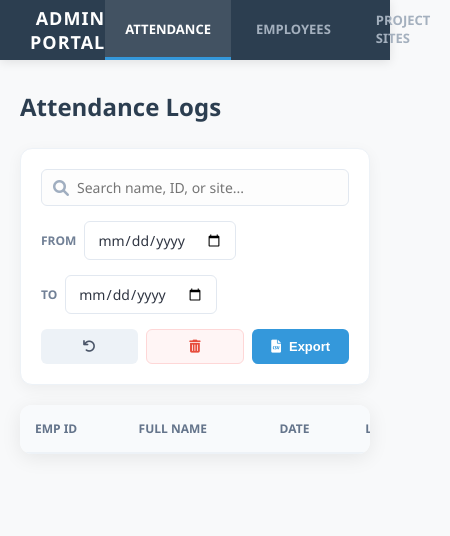
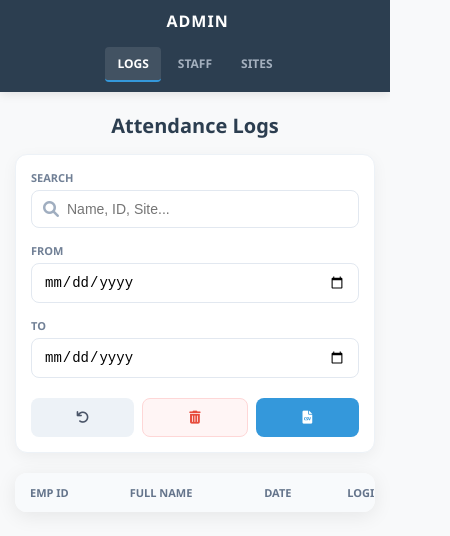
Before and after one commit to YobynnoS/attendance-app, a plain HTML site: page attendance.html in a window 390 px wide. Shown: the whole page, 450 px wide, since content can reach past the window. Drawn offline with nearby package versions, Linux system fonts and the light colour scheme.

Commit message:
Add files via upload

```diff
--- a/attendance.html
+++ b/attendance.html
@@ -18,173 +18,167 @@
     }
 
     * { box-sizing: border-box; }
-    body { margin: 0; background: var(--bg); font-family: 'Segoe UI', Tahoma, Geneva, Verdana, sans-serif; color: var(--text); }
+    body { margin: 0; background: var(--bg); font-family: 'Segoe UI', sans-serif; color: var(--text); overflow-x: hidden; }
 
+    /* Responsive Navbar */
     .navbar {
       background: var(--secondary);
-      height: var(--nav-height);
+      min-height: var(--nav-height);
       display: flex;
+      flex-wrap: wrap;
       align-items: center;
       justify-content: space-between;
-      padding: 0 30px;
+      padding: 10px 20px;
       position: sticky;
       top: 0;
       z-index: 1000;
       box-shadow: 0 2px 10px rgba(0,0,0,0.1);
     }
 
-    .nav-brand { color: var(--white); font-size: 18px; font-weight: bold; letter-spacing: 1px; }
-    .nav-links { display: flex; height: 100%; gap: 5px; }
+    .nav-brand { color: var(--white); font-size: 16px; font-weight: bold; letter-spacing: 1px; }
+    .nav-links { display: flex; gap: 5px; }
 
     .nav-item {
       text-decoration: none;
       color: #a4b0be;
-      padding: 0 20px;
-      display: flex;
-      align-items: center;
-      font-size: 13px;
+      padding: 8px 12px;
+      font-size: 12px;
       font-weight: 600;
-      transition: all 0.3s ease;
-      border-bottom: 3px solid transparent;
+      border-radius: 4px;
+      transition: 0.3s;
     }
 
-    .nav-item:hover { color: var(--white); background: rgba(255,255,255,0.05); }
-    .nav-item.active {
-      color: var(--white);
-      border-bottom: 3px solid var(--primary);
-      background: rgba(255,255,255,0.1);
-    }
+    .nav-item.active { color: var(--white); background: rgba(255,255,255,0.1); border-bottom: 2px solid var(--primary); }
 
-    .main-container { max-width: 1100px; margin: 30px auto; padding: 0 20px; }
-    .page-header { margin-bottom: 25px; }
-    .page-title { margin: 0; font-size: 24px; color: var(--secondary); }
+    /* Layout Containers */
+    .main-container { max-width: 1100px; margin: 20px auto; padding: 0 15px; }
+    .page-title { margin: 0 0 15px 0; font-size: 20px; color: var(--secondary); }
 
+    /* Filter Card - Responsive Grid */
     .filter-card {
       background: var(--white);
-      padding: 20px;
+      padding: 15px;
       border-radius: 12px;
-      display: flex;
-      align-items: center;
+      display: grid;
+      grid-template-columns: 1fr;
       gap: 15px;
-      flex-wrap: wrap;
       box-shadow: 0 4px 15px rgba(0,0,0,0.05);
       border: 1px solid #edf2f7;
       margin-bottom: 20px;
     }
 
-    .filter-group { display: flex; align-items: center; gap: 8px; }
-    .filter-group label { font-weight: 600; color: #718096; font-size: 12px; text-transform: uppercase; }
+    @media (min-width: 768px) {
+      .filter-card { grid-template-columns: 2fr 1fr 1fr auto; align-items: end; }
+    }
 
-    .search-input-wrapper { position: relative; flex: 1; min-width: 200px; }
+    .filter-group { display: flex; flex-direction: column; gap: 5px; }
+    .filter-group label { font-weight: 700; color: #718096; font-size: 11px; text-transform: uppercase; }
+
+    .search-input-wrapper { position: relative; }
     .search-input-wrapper i { position: absolute; left: 12px; top: 50%; transform: translateY(-50%); color: #a0aec0; }
 
     input {
-        padding: 8px 12px;
+        padding: 10px 12px;
         border: 1px solid #e2e8f0;
-        border-radius: 6px;
-        outline: none;
-        font-family: inherit;
-        color: var(--text);
+        border-radius: 8px;
+        width: 100%;
         font-size: 14px;
     }
-    .search-input { width: 100%; padding-left: 35px !important; background: #fdfdfd; }
-    input:focus { border-color: var(--primary); box-shadow: 0 0 0 3px rgba(52, 152, 219, 0.1); }
+    .search-input { padding-left: 35px !important; }
 
-    .button-group { display: flex; gap: 8px; }
-
+    .button-group { display: flex; gap: 8px; margin-top: 5px; }
     .btn-action {
-        padding: 10px 16px;
+        flex: 1;
+        padding: 12px;
         border: none;
-        border-radius: 6px;
+        border-radius: 8px;
         cursor: pointer;
         font-weight: 600;
         font-size: 13px;
         display: flex;
         align-items: center;
+        justify-content: center;
         gap: 8px;
-        transition: all 0.2s;
     }
     .btn-reset { background: #edf2f7; color: #4a5568; }
     .btn-download { background: var(--primary); color: white; }
     .btn-delete-filtered { background: #fff5f5; color: var(--danger); border: 1px solid #fed7d7; }
 
-    .btn-reset:hover { background: #e2e8f0; }
-    .btn-download:hover { opacity: 0.9; transform: translateY(-1px); }
-    .btn-delete-filtered:hover { background: var(--danger); color: white; }
+    /* Table Responsiveness */
+    .table-card {
+        background: var(--white);
+        border-radius: 12px;
+        box-shadow: 0 4px 20px rgba(0,0,0,0.08);
+        overflow: hidden;
+    }
+    .table-responsive { overflow-x: auto; -webkit-overflow-scrolling: touch; }
+    table { width: 100%; border-collapse: collapse; min-width: 600px; }
+    th { background: #f8fafc; color: #64748b; font-size: 11px; text-transform: uppercase; padding: 12px 15px; text-align: left; }
+    td { padding: 12px 15px; border-bottom: 1px solid #f1f5f9; font-size: 13px; }
 
-    .table-card { background: var(--white); border-radius: 12px; overflow: hidden; box-shadow: 0 4px 20px rgba(0,0,0,0.08); }
-    table { width: 100%; border-collapse: collapse; min-width: 700px; }
-    th { background: #f8fafc; color: #64748b; font-weight: 600; font-size: 12px; text-transform: uppercase; padding: 15px; border-bottom: 2px solid #edf2f7; text-align: left; }
-    td { padding: 15px; border-bottom: 1px solid #f1f5f9; font-size: 14px; }
-
-    .no-data { text-align: center; padding: 50px !important; color: #94a3b8; font-style: italic; }
-    .status-login { color: var(--success); font-weight: bold; }
-    .status-logout { color: var(--danger); font-weight: bold; }
     .site-tag {
-        background: #ebf8ff;
-        padding: 4px 10px;
-        border-radius: 20px;
-        font-size: 11px;
-        font-weight: 700;
-        color: #2b6cb0;
-        text-transform: uppercase;
-        border: 1px solid #bee3f8;
+        background: #ebf8ff; padding: 3px 8px; border-radius: 12px;
+        font-size: 10px; font-weight: 700; color: #2b6cb0; border: 1px solid #bee3f8;
     }
 
-    @media (max-width: 900px) {
-      .filter-card { flex-direction: column; align-items: stretch; }
-      .search-input-wrapper { width: 100%; }
-      .button-group { width: 100%; justify-content: space-between; }
-      .btn-action { flex: 1; justify-content: center; }
+    /* Mobile specific adjustments */
+    @media (max-width: 600px) {
+      .navbar { justify-content: center; gap: 10px; }
+      .nav-brand { width: 100%; text-align: center; margin-bottom: 5px; }
+      .page-title { text-align: center; }
+      .btn-action span { display: none; } /* Hide text on tiny screens, show icons only */
+      .btn-action { padding: 12px 5px; }
     }
   </style>
 </head>
 <body>
 
   <nav class="navbar">
-    <div class="nav-brand"><i class="fas fa-shield-halved"></i> ADMIN PORTAL</div>
+    <div class="nav-brand"><i class="fas fa-shield-halved"></i> ADMIN</div>
     <div class="nav-links">
-      <a href="attendance.html" class="nav-item active">ATTENDANCE</a>
-      <a href="employees.html" class="nav-item">EMPLOYEES</a>
-      <a href="projectsites.html" class="nav-item">PROJECT SITES</a>
+      <a href="attendance.html" class="nav-item active">LOGS</a>
+      <a href="employees.html" class="nav-item">STAFF</a>
+      <a href="projectsites.html" class="nav-item">SITES</a>
     </div>
   </nav>
 
   <div class="main-container">
-    <div class="page-header">
-      <h1 class="page-title">Attendance Logs</h1>
-    </div>
+    <h1 class="page-title">Attendance Logs</h1>
 
     <div class="filter-card">
-      <div class="search-input-wrapper">
-        <i class="fas fa-search"></i>
-        <input type="text" id="searchInput" class="search-input" placeholder="Search name, ID, or site..." onkeyup="filterTable()">
+      <div class="filter-group">
+        <label>Search</label>
+        <div class="search-input-wrapper">
+          <i class="fas fa-search"></i>
+          <input type="text" id="searchInput" class="search-input" placeholder="Name, ID, Site..." onkeyup="filterTable()">
+        </div>
       </div>
 
       <div class="filter-group">
         <label>From</label>
         <input type="date" id="dateFrom" onchange="fetchLogs()">
       </div>
+
       <div class="filter-group">
         <label>To</label>
         <input type="date" id="dateTo" onchange="fetchLogs()">
       </div>
 
       <div class="button-group">
-        <button class="btn-action btn-reset" title="Reset All" onclick="resetFilters()">
-            <i class="fas fa-undo"></i>
+        <button class="btn-action btn-reset" onclick="resetFilters()" title="Reset">
+            <i class="fas fa-undo"></i><span>Reset</span>
         </button>
-        <button class="btn-action btn-delete-filtered" title="Clear Date Range" onclick="deleteFilteredLogs()">
-            <i class="fas fa-trash-can"></i>
+        <button class="btn-action btn-delete-filtered" onclick="deleteFilteredLogs()" title="Delete Range">
+            <i class="fas fa-trash-can"></i><span>Clear</span>
         </button>
-        <button class="btn-action btn-download" onclick="downloadCSV()">
-            <i class="fas fa-file-csv"></i> Export
+        <button class="btn-action btn-download" onclick="downloadCSV()" title="Export CSV">
+            <i class="fas fa-file-csv"></i><span>Export</span>
         </button>
       </div>
     </div>
 
     <div class="table-card">
-        <div style="overflow-x: auto;">
+        <div class="table-responsive">
             <table>
                 <thead>
                   <tr>
@@ -193,7 +187,7 @@
                     <th>Date</th>
                     <th>Login</th>
                     <th>Logout</th>
-                    <th>Project Site</th>
+                    <th>Site</th>
                   </tr>
                 </thead>
                 <tbody id="logs-body"></tbody>
@@ -215,7 +209,7 @@
       const dateTo = document.getElementById('dateTo').value;
       const logsBody = document.getElementById('logs-body');
 
-      logsBody.innerHTML = '<tr><td colspan="6" class="no-data"><i class="fas fa-spinner fa-spin"></i> Syncing...</td></tr>';
+      logsBody.innerHTML = '<tr><td colspan="6" style="text-align:center; padding:30px;"><i class="fas fa-spinner fa-spin"></i> Loading...</td></tr>';
 
       let query = supabase.from('attendance_logs').select('*');
       if (dateFrom) query = query.gte('date', dateFrom);
@@ -224,18 +218,18 @@
       const { data, error } = await query.order('date', { ascending: false }).order('login_time', { ascending: false });
 
       if (error) {
-        logsBody.innerHTML = '<tr><td colspan="6" class="no-data" style="color:var(--danger);">Connection Error.</td></tr>';
+        logsBody.innerHTML = '<tr><td colspan="6" style="text-align:center; color:red; padding:30px;">Error loading data.</td></tr>';
         return;
       }
 
       currentData = data || [];
-      filterTable(); // Apply any existing search term to new data
+      filterTable();
     }
 
     function renderTable(dataToRender) {
       const logsBody = document.getElementById('logs-body');
       if (dataToRender.length === 0) {
-        logsBody.innerHTML = '<tr><td colspan="6" class="no-data">No records found.</td></tr>';
+        logsBody.innerHTML = '<tr><td colspan="6" style="text-align:center; padding:30px;">No records.</td></tr>';
         return;
       }
 
@@ -243,12 +237,12 @@
       dataToRender.forEach(log => {
         logsBody.innerHTML += `
           <tr>
-            <td><span style="font-weight:700; color:#64748b;">${log.employee_id}</span></td>
-            <td style="font-weight:500;">${log.full_name}</td>
-            <td>${new Date(log.date).toLocaleDateString('en-US', { month: 'short', day: 'numeric', year: 'numeric' })}</td>
-            <td class="status-login"><i class="far fa-circle-check"></i> ${log.login_time || '--:--'}</td>
-            <td class="status-logout"><i class="far fa-circle-left"></i> ${log.logout_time || '--:--'}</td>
-            <td><span class="site-tag">${log.project_site || 'Unassigned'}</span></td>
+            <td style="font-weight:700;">${log.employee_id}</td>
+            <td>${log.full_name}</td>
+            <td style="white-space:nowrap;">${new Date(log.date).toLocaleDateString()}</td>
+            <td style="color:var(--success); font-weight:bold;">${log.login_time || '--:--'}</td>
+            <td style="color:var(--danger); font-weight:bold;">${log.logout_time || '--:--'}</td>
+            <td><span class="site-tag">${log.project_site || 'N/A'}</span></td>
           </tr>`;
       });
     }
@@ -265,27 +259,22 @@
       renderTable(filtered);
     }
 
-    // SMART EXPORT: Only exports what is currently visible in the table
     function downloadCSV() {
       const searchTerm = document.getElementById('searchInput').value.toLowerCase();
       const dataToExport = currentData.filter(log => {
-        return (
-          log.full_name.toLowerCase().includes(searchTerm) ||
-          log.employee_id.toString().includes(searchTerm) ||
-          (log.project_site && log.project_site.toLowerCase().includes(searchTerm))
-        );
+        return (log.full_name.toLowerCase().includes(searchTerm) || log.employee_id.toString().includes(searchTerm));
       });
 
-      if (dataToExport.length === 0) return alert("Nothing to export.");
+      if (dataToExport.length === 0) return alert("No data to export.");
 
-      let csvContent = "data:text/csv;charset=utf-8,ID,Full Name,Date,Login,Logout,Project Site\n";
+      let csvContent = "data:text/csv;charset=utf-8,ID,Name,Date,Login,Logout,Site\n";
       dataToExport.forEach(log => {
         csvContent += `${log.employee_id},"${log.full_name}",${log.date},${log.login_time || ''},${log.logout_time || ''},"${log.project_site || ''}"\n`;
       });
 
       const link = document.createElement("a");
       link.setAttribute("href", encodeURI(csvContent));
-      link.setAttribute("download", `Attendance_Export_${new Date().toISOString().split('T')[0]}.csv`);
+      link.setAttribute("download", `Attendance_Export.csv`);
       document.body.appendChild(link);
       link.click();
       document.body.removeChild(link);
@@ -295,13 +284,12 @@
       const dateFrom = document.getElementById('dateFrom').value;
       const dateTo = document.getElementById('dateTo').value;
       if (!dateFrom && !dateTo) return alert("Select a date range first.");
-
-      if (confirm(`Delete logs from ${dateFrom || 'start'} to ${dateTo || 'today'}?`)) {
+      if (confirm("Delete these records permanently?")) {
         let query = supabase.from('attendance_logs').delete();
         if (dateFrom) query = query.gte('date', dateFrom);
         if (dateTo) query = query.lte('date', dateTo);
-        const { error } = await query;
-        if (error) alert("Error deleting"); else fetchLogs();
+        await query;
+        fetchLogs();
       }
     }
 
```
